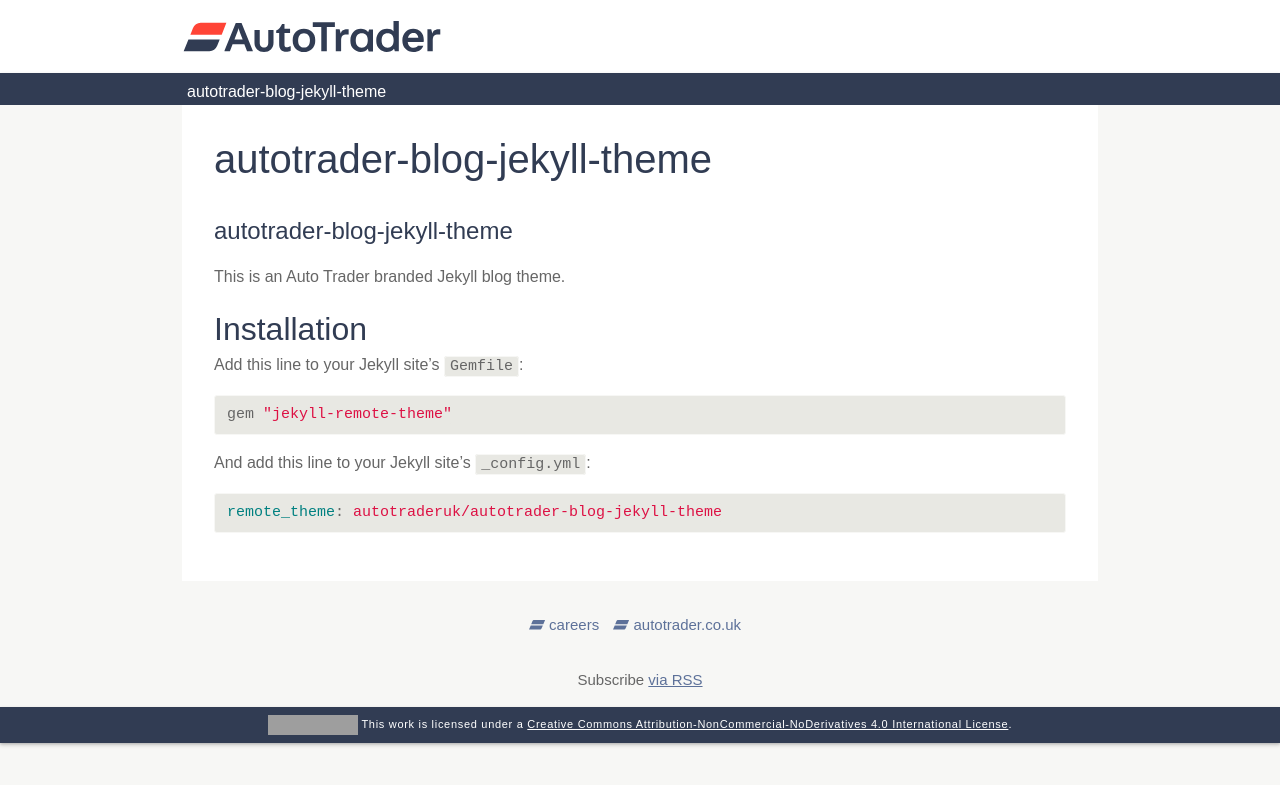
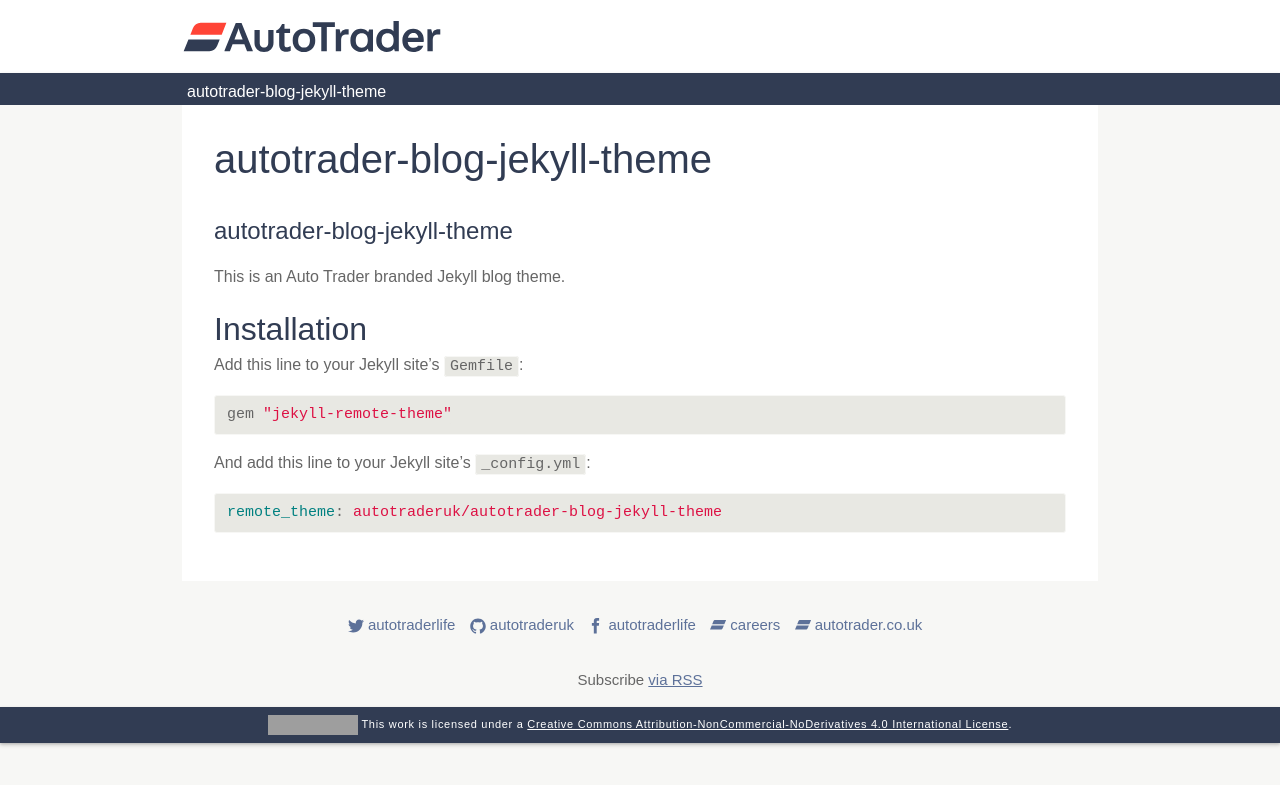
Before and after one commit to mrmanc/autotrader-blog-jekyll-theme, a Jekyll site: the page built from README.md, in a window 1280 px wide. Shown: the top 785 px of the page. Built offline with Jekyll 4.4.1, drawn with Linux system fonts in a browser that asks for light colours; some web fonts are replaced; our own code applies the rules of GitHub Pages for plain Markdown files; grey boxes are pictures that could not be loaded.

Commit message:
Move username config into theme

```diff
--- /dev/null
+++ b/_data/autotrader.yml
@@ -0,0 +1,6 @@
+github:
+  username: autotraderuk
+twitter:
+  username: autotraderlife
+facebook:
+  username: autotraderlife
--- a/_includes/footer.html
+++ b/_includes/footer.html
@@ -1,32 +1,32 @@
 <footer class="site-footer">
   <ul class="social-media-list">
-    {% if site.twitter.username %}
+    {% if site.data.autotrader.twitter.username %}
     <li>
-      <a href="https://twitter.com/{{ site.twitter.username }}">
+      <a href="https://twitter.com/{{ site.data.autotrader.twitter.username }}">
         {% include icons/twitter.html %}
-        <span class="username">{{ site.twitter.username }}</span>
+        <span class="username">{{ site.data.autotrader.twitter.username }}</span>
       </a>
     </li>
     {% endif %}
 
-    {% if site.github.username %}
+    {% if site.data.autotrader.github.username %}
     <li>
-      <a href="https://github.com/{{ site.github.username }}">
+      <a href="https://github.com/{{ site.data.autotrader.github.username }}">
         <span class="icon  icon--github">
           <svg viewBox="0 0 16 16">
             <path fill="#828282" d="M7.999,0.431c-4.285,0-7.76,3.474-7.76,7.761 c0,3.428,2.223,6.337,5.307,7.363c0.388,0.071,0.53-0.168,0.53-0.374c0-0.184-0.007-0.672-0.01-1.32 c-2.159,0.469-2.614-1.04-2.614-1.04c-0.353-0.896-0.862-1.135-0.862-1.135c-0.705-0.481,0.053-0.472,0.053-0.472 c0.779,0.055,1.189,0.8,1.189,0.8c0.692,1.186,1.816,0.843,2.258,0.645c0.071-0.502,0.271-0.843,0.493-1.037 C4.86,11.425,3.049,10.76,3.049,7.786c0-0.847,0.302-1.54,0.799-2.082C3.768,5.507,3.501,4.718,3.924,3.65 c0,0,0.652-0.209,2.134,0.796C6.677,4.273,7.34,4.187,8,4.184c0.659,0.003,1.323,0.089,1.943,0.261 c1.482-1.004,2.132-0.796,2.132-0.796c0.423,1.068,0.157,1.857,0.077,2.054c0.497,0.542,0.798,1.235,0.798,2.082 c0,2.981-1.814,3.637-3.543,3.829c0.279,0.24,0.527,0.713,0.527,1.437c0,1.037-0.01,1.874-0.01,2.129 c0,0.208,0.14,0.449,0.534,0.373c3.081-1.028,5.302-3.935,5.302-7.362C15.76,3.906,12.285,0.431,7.999,0.431z"/>
           </svg>
         </span>
-        <span class="username">{{ site.github.username }}</span>
+        <span class="username">{{ site.data.autotrader.github.username }}</span>
       </a>
     </li>
     {% endif %}
 
-    {% if site.facebook.username %}
+    {% if site.data.autotrader.facebook.username %}
     <li>
-      <a href="https://www.facebook.com/{{ site.facebook.username }}">
+      <a href="https://www.facebook.com/{{ site.data.autotrader.facebook.username }}">
         {% include icons/facebook.html %}
-        <span class="username">{{ site.facebook.username }}</span>
+        <span class="username">{{ site.data.autotrader.facebook.username }}</span>
       </a>
     </li>
     {% endif %}
--- a/_includes/social_share.html
+++ b/_includes/social_share.html
@@ -1,6 +1,6 @@
 <span class="social-share">
   Share:
-  <a href="https://twitter.com/intent/tweet?text={{ page.title }}&url={{ site.github.url }}{{ page.url }}&via={{ site.twitter.username }}&related={{ site.twitter.username }}" rel="nofollow" target="_blank" title="Share on Twitter">
+  <a href="https://twitter.com/intent/tweet?text={{ page.title }}&url={{ site.github.url }}{{ page.url }}&via={{ site.data.autotrader.twitter.username }}&related={{ site.data.autotrader.twitter.username }}" rel="nofollow" target="_blank" title="Share on Twitter">
     {% include icons/twitter.html %}
   </a>
   <a href="https://facebook.com/sharer.php?u={{ site.github.url }}{{ page.url }}" rel="nofollow" target="_blank" title="Share on Facebook">
```
